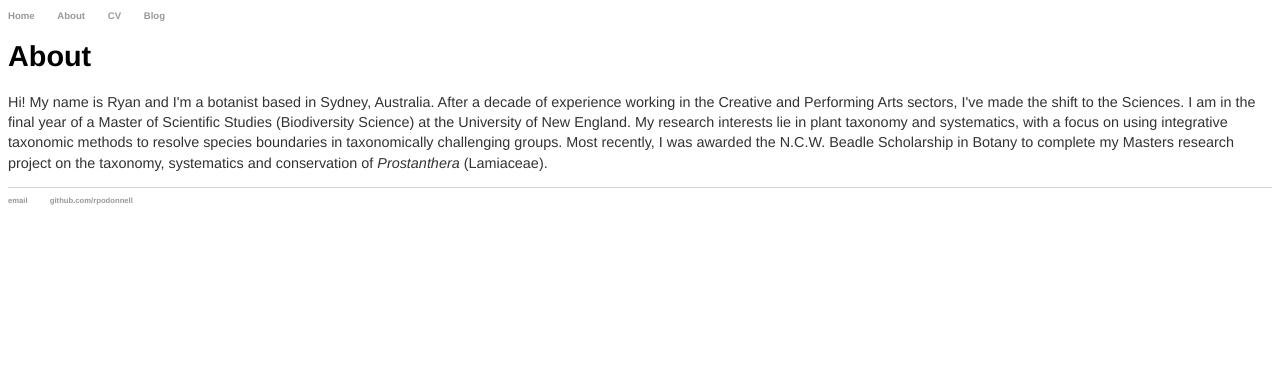
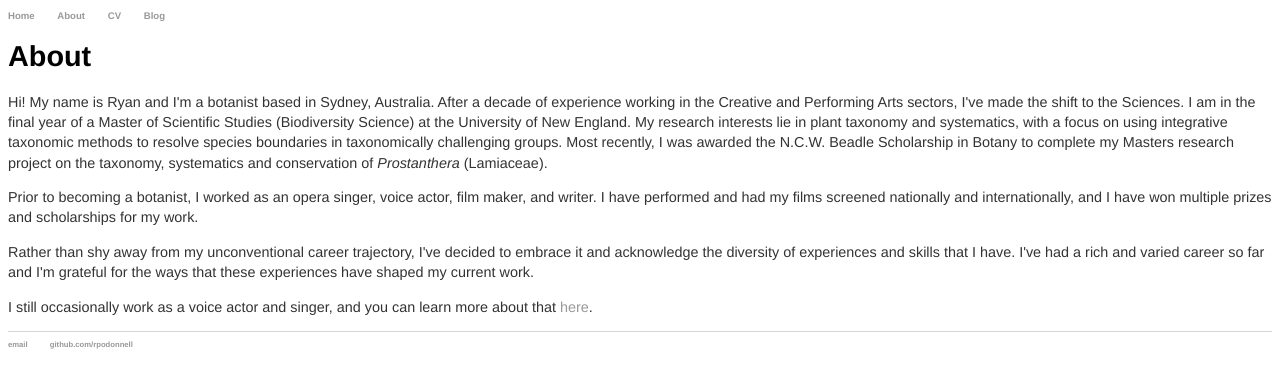
Before and after one commit to rpodonnell/rpodonnell.github.io, a Jekyll site: the page built from about/index.html, in a window 1280 px wide. Shown: the top 388 px of the page. Built offline with Jekyll 4.4.1, drawn with Linux system fonts in a browser that asks for light colours.

Commit message:
Update index.html

```diff
--- a/about/index.html
+++ b/about/index.html
@@ -5,5 +5,8 @@ title: About
 <h1>{{ page.title }}</h1>
 <div class="blurb">
 	<p>Hi! My name is Ryan and I'm a botanist based in Sydney, Australia. After a decade of experience working in the Creative and Performing Arts sectors, I've made the shift to the Sciences. I am in the final year of a Master of Scientific Studies (Biodiversity Science) at the University of New England. My research interests lie in plant taxonomy and systematics, with a focus on using integrative taxonomic methods to resolve species boundaries in taxonomically challenging groups. Most recently, I was awarded the N.C.W. Beadle Scholarship in Botany to complete my Masters research project on the taxonomy, systematics and conservation of <em>Prostanthera</em> (Lamiaceae).</p>
+	<p>Prior to becoming a botanist, I worked as an opera singer, voice actor, film maker, and writer. I have performed and had my films screened nationally and internationally, and I have won multiple prizes and scholarships for my work.</p>
+<p>Rather than shy away from my unconventional career trajectory, I've decided to embrace it and acknowledge the diversity of experiences and skills that I have. I've had a rich and varied career so far and I'm grateful for the ways that these experiences have shaped my current work.</p>
+<p>I still occasionally work as a voice actor and singer, and you can learn more about that <a href="rpodonnell.com.au">here</a>.</p>
 
 </div><!-- /.blurb -->
```
